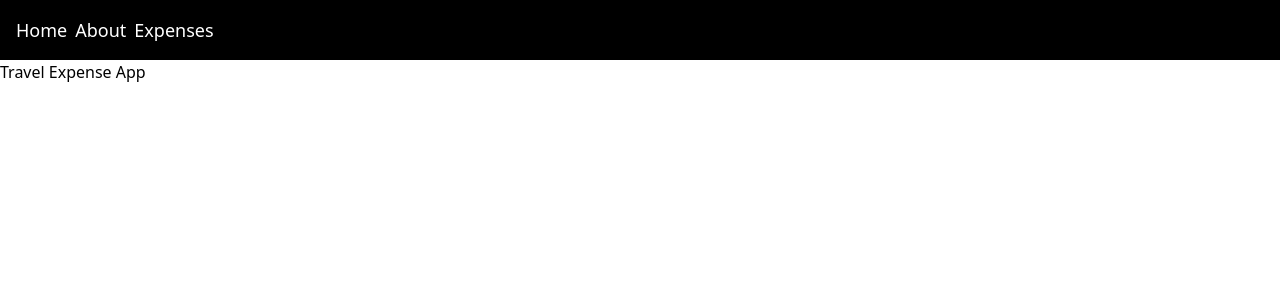
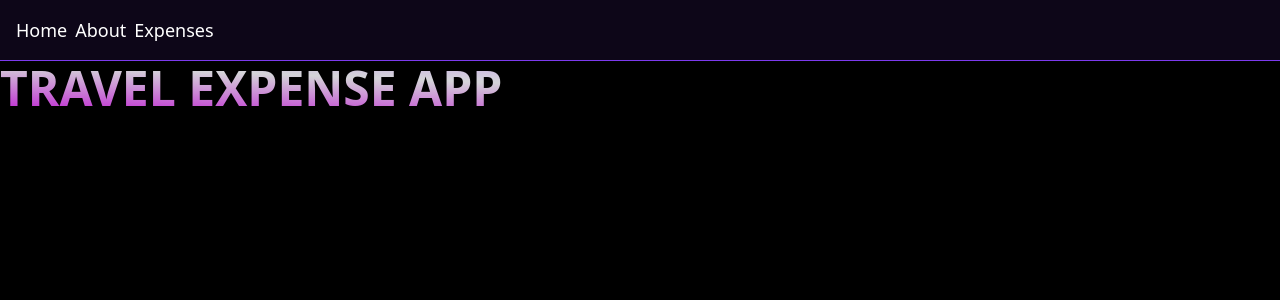
Before and after one commit to Fabianofski/travel-expense-app, a SvelteKit app: page / in a window 1280 px wide. Shown: the top 300 px of the page. Built offline with nearby package versions, Linux system fonts and the light colour scheme.

Commit message:
Added some placeholder content

```diff
--- a/src/routes/+layout.svelte
+++ b/src/routes/+layout.svelte
@@ -1,12 +1,18 @@
-<script>
+<script lang="ts">
 	import '../app.css';
 </script>
 
-<nav class="bg-black p-4">
+<div class="bg-black min-h-screen">
+	<nav
+		class="bg-violet-600 p-4 backdrop-blur bg-opacity-10 fixed w-full z-10 border-b border-violet-600"
+	>
 		<ul class="flex gap-2 text-lg text-white">
 			<li><a href="/home">Home</a></li>
 			<li><a href="/about">About</a></li>
 			<li><a href="/expenses">Expenses</a></li>
 		</ul>
 	</nav>
+	<div class="pt-16 w-full h-full">
 		<slot />
+	</div>
+</div>
--- a/src/routes/+page.svelte
+++ b/src/routes/+page.svelte
@@ -1 +1,8 @@
-<p>Travel Expense App</p>
+<script lang="ts">
+</script>
+
+<h1
+	class="text-5xl font-extrabold text-transparent bg-clip-text bg-gradient-to-bl from-purple-400 via-zinc-300 to-fuchsia-600"
+>
+	TRAVEL EXPENSE APP
+</h1>
```
Lines whose indentation alone changed are shown as unchanged.
